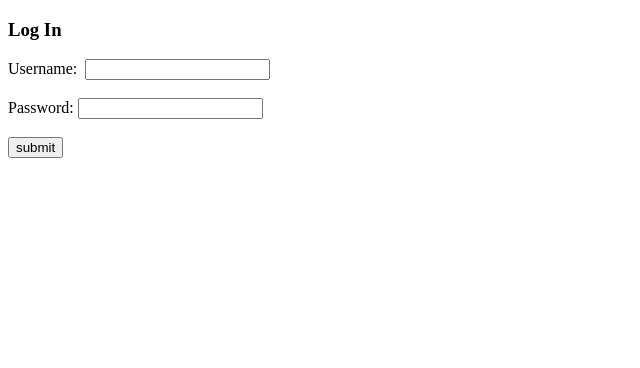
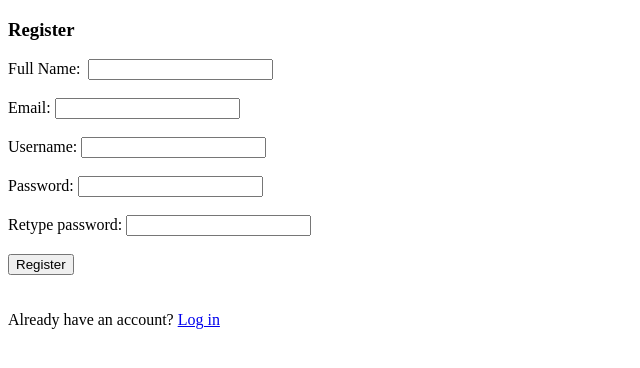
Before and after one commit to Feedback-Friend/Web-Application, a React (Create React App) app: page /register in a window 1280 px wide. Shown: the top 368 px of the page, without its empty margins (0-640 px from the left). Built offline with nearby package versions, Linux system fonts and the light colour scheme; the HTML template or start-up script is replaced by a standard one.

Commit message:
Add register page and follow design in system design report

```diff
--- a/src/App.js
+++ b/src/App.js
@@ -1,6 +1,7 @@
 import React from 'react'
 import { BrowserRouter, Routes, Route, Navigate } from 'react-router-dom'
 import LoginPage from './components/LoginPage'
+import RegisterPage from './components/RegisterPage'
 
 // This function sets up the URL routing for the web application
 // Reference: https://reactrouter.com/en/v6.3.0/getting-started/tutorial
@@ -13,7 +14,7 @@ function App() {
             <BrowserRouter>
                 <Routes>
                     <Route path="/" element={<LoginPage userID={userID} setUserID={setUserID} />} />
-                    <Route path='register' element={<LoginPage userID={userID} setUserID={setUserID} />} />
+                    <Route path='register' element={<RegisterPage userID={userID} setUserID={setUserID} />} />
 
                     {/* routes other paths to login page */}
                     <Route path="*" element={
--- a/src/components/LoginPage.js
+++ b/src/components/LoginPage.js
@@ -1,7 +1,9 @@
-import React, { useState } from 'react'
+import React from 'react'
+import { Link, Navigate, useNavigate } from 'react-router-dom'
 
 function LoginPage() {
-    const [credentials, setCredentials] = useState({})
+    const [credentials, setCredentials] = React.useState({})
+    const setURL = useNavigate() // useNavigate can't be used in button below, needs to be set to a variable
 
     // contains username and password when submitted
     function submit() {
@@ -31,8 +33,12 @@ function LoginPage() {
                 <input type="password" onChange={updateCredentials} name="password" required />
             </label>
             <br/><br/>
-            <input type="submit" value="submit" />
+            <input type="submit" value="Log In" />
         </form>
+
+        <br/><br/>
+        New User?&nbsp;
+        <Link to="/register">Click here to register</Link>
         </>
     )
 }
--- /dev/null
+++ b/src/components/RegisterPage.js
@@ -0,0 +1,61 @@
+import React from 'react'
+import { Link, Navigate, useNavigate } from 'react-router-dom'
+
+function RegisterPage() {
+    const [userInfo, setUserInfo] = React.useState({})
+    const setURL = useNavigate() // useNavigate can't be used in button below, needs to be set to a variable
+
+    // contains all credentials
+    function submit() {
+        alert(JSON.stringify(userInfo));
+    }
+
+    function updateUserInfo(event) {
+        var name = event.target.name;
+        var value = event.target.value;
+        // only update value of credential that is actually updated
+        setUserInfo(userInfo => ({...userInfo, [name]: value}))
+    }
+
+    return (
+        <>
+        <h3>Register</h3>
+
+        {/* TODO: check if methods below are the "safe" way to handle usernames and passwords */}
+        <form onSubmit={submit}>
+            <label>
+                Full Name:&nbsp; {/* &nbsp; is used to add a space when HTML doesn't consider spaces text */}
+                <input type="text" onChange={updateUserInfo} name="fullName" required />
+            </label>
+            <br/><br/>
+            <label>
+                Email:&nbsp;
+                <input type="text" onChange={updateUserInfo} name="email" required />
+            </label>
+            <br/><br/>
+            <label>
+                Username:&nbsp;
+                <input type="text" onChange={updateUserInfo} name="username" required />
+            </label>
+            <br/><br/>
+            <label>
+                Password:&nbsp;
+                <input type="password" onChange={updateUserInfo} name="password" required />
+            </label>
+            <br/><br/>
+            <label>
+                Retype password:&nbsp;
+                <input type="password" onChange={updateUserInfo} name="retypePassword" required />
+            </label>
+            <br/><br/>
+            <input type="submit" value="Register" />
+        </form>
+
+        <br/><br/>
+        Already have an account?&nbsp;
+        <Link to="/">Log in</Link>
+        </>
+    )
+}
+
+export default RegisterPage
```
